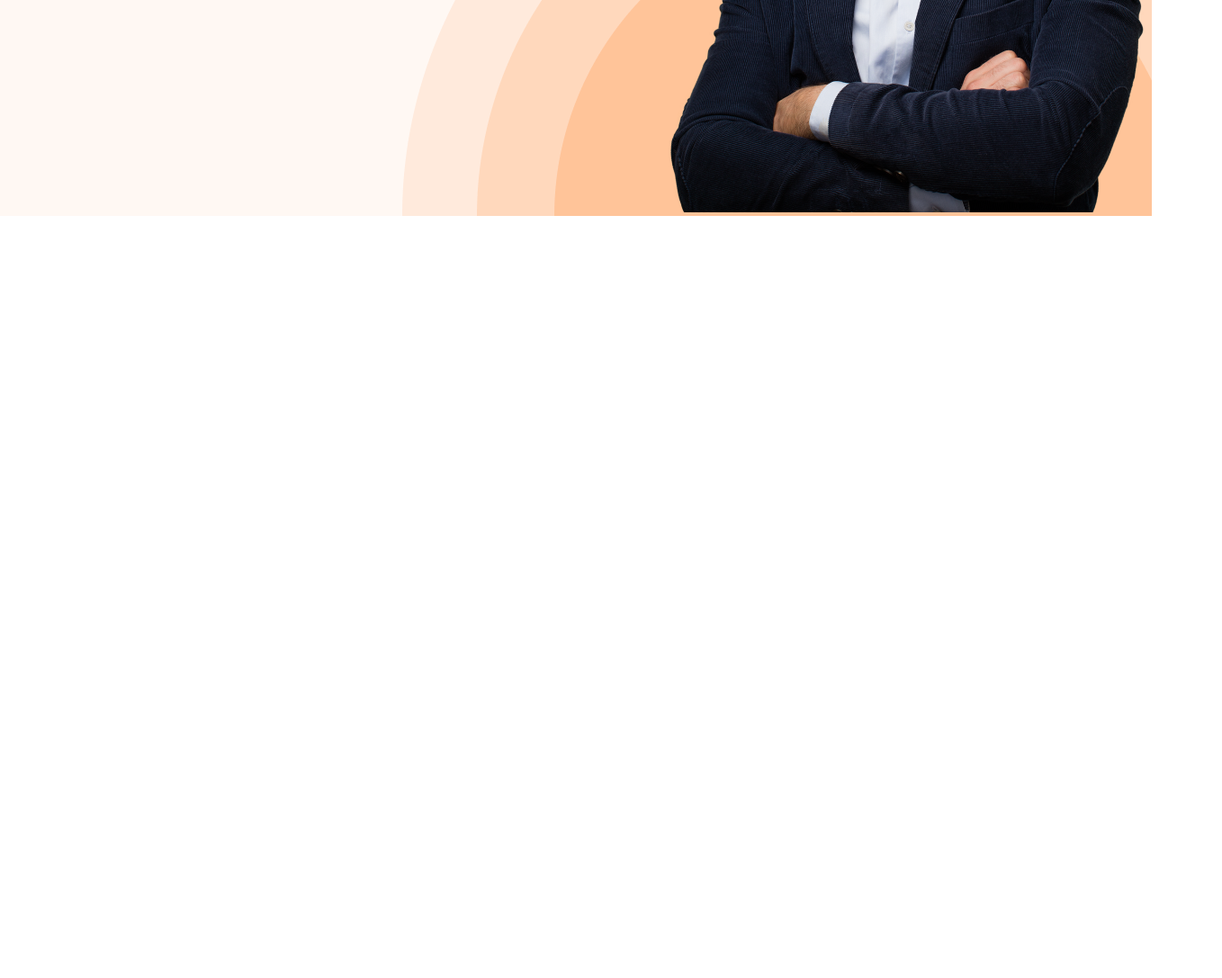
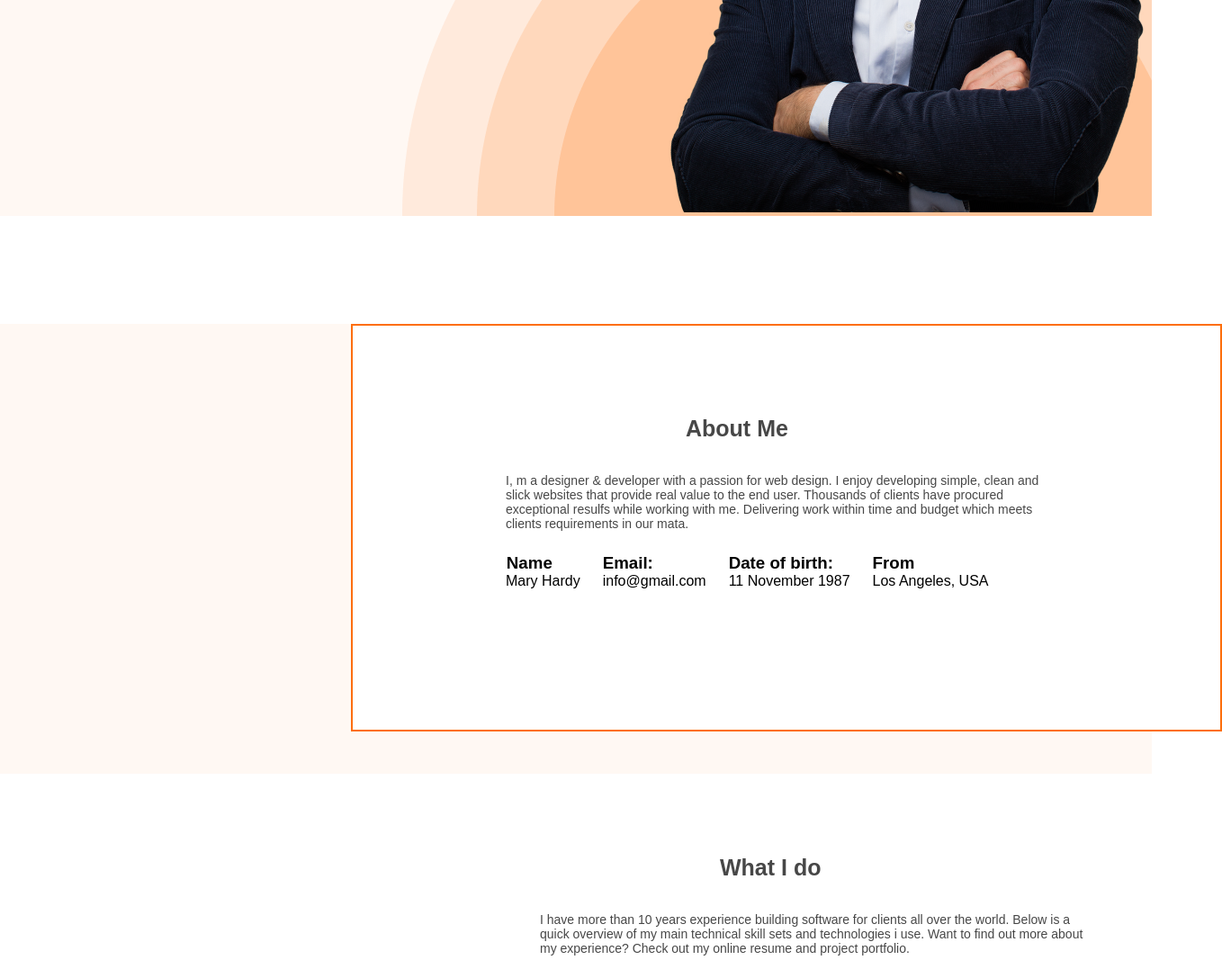
Before and after one commit to Hridoy420p/portfolio-web, a plain HTML site: page index.html in a window 1280 px wide. Shown: the part 500-1587 px from the top of the page at 90% size, 1358 px wide, since content can reach past the window. Before the commit the page ends 800 px from the top, so only its background shows below. Drawn offline with Linux system fonts and the light colour scheme.

Commit message:
complete about section

```diff
--- a/index.html
+++ b/index.html
@@ -47,7 +47,49 @@
             <img class="hardy" src="images/hardy.png" alt="" srcset="">
         </div>
 
+
     </main>
+    <div class="section-1">
+        <section class="sec1">
+            <div class="about-main">
+                <h2 id="main-text" class="main-title" style="margin-bottom: 35px;">About Me</h2>
+                <p class="main-description" style="margin-bottom: 25px;">I, m a designer & developer with a passion for
+                    web design. I enjoy developing simple, clean and slick
+                    websites that provide real value to the end user. Thousands of clients have procured exceptional
+                    resulfs
+                    while working with me. Delivering work within time and budget which meets clients requirements in
+                    our mata.
+                </p>
+                <div class="about">
+                    <div class="text">
+                        <h3 style="margin-right:30px ;">Name</h3>
+                        <p>Mary Hardy </p>
+                    </div>
+                    <div>
+                        <h3>Email:</h3>
+                        <p>info@gmail.com</p>
+                    </div>
+                    <div>
+                        <h3>Date of birth:</h3>
+                        <p>11 November 1987</p>
+                    </div>
+                    <div>
+                        <h3>From</h3>
+                        <p>Los Angeles, USA</p>
+                    </div>
+                </div>
+            </div>
+        </section>
+    </div>
+
+    <section class="sec2">
+        <div class="lorem">
+            <h2 id="main-text" class="main-title" style="margin-bottom: 35px;">What I do</h2>
+        <p class="main-description" style="margin-bottom: 25px;">I have more than 10 years experience building software for clients all over the world. Below is a quick overview of my main technical skill sets and technologies i use. Want to find out more about my experience? Check out my online resume and project portfolio.
+        </p>
+        </div>
+    </section>
+
 
     <footer>
 
--- a/style.css
+++ b/style.css
@@ -88,3 +88,41 @@ main {
     text-align: center;
     margin-top: 25px;
 }
+.about{
+    display: flex;
+    gap: 25px;
+}
+.sec1{
+    margin-left: 390px;
+    margin-top: 120px;
+    background-color: #ffffff;
+    /* box-shadow: 5px 10px 20px rgba(0, 0, 0, 0.848); */
+    width: 764px;
+    border: 2px solid #FD6E0A;
+    padding: 100px;
+    height: 249px;
+
+}
+.about-main{
+    padding-left: 70px;
+
+}
+.text{
+    text-align: center;
+}
+#main-text{
+    padding-left: 200px;
+}
+.section-1{
+    width: 100%;
+    height: 500px;
+    background-color: #FFF8F3;
+    align-items: center;
+}
+.sec2{
+    align-items: center;
+}
+.lorem{
+    margin-left: 600px;
+    margin-top: 90px;
+}
```
